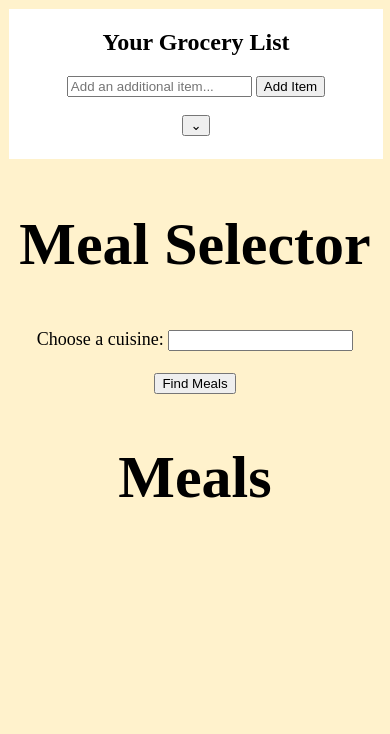
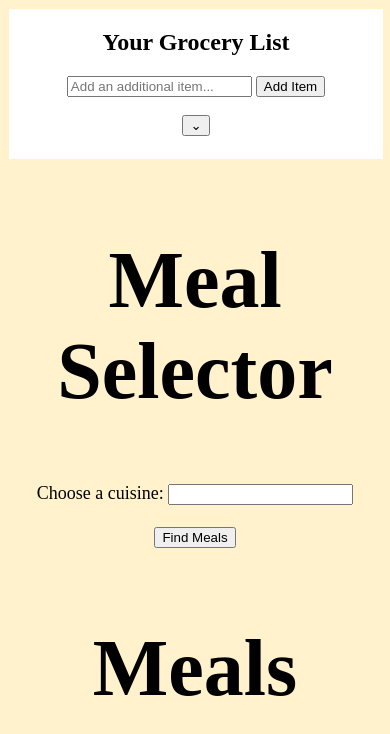
Before and after one commit to sarahjones016/phase-1-project, a plain HTML site: page index.html in a window 390 px wide. Drawn offline with Linux system fonts and the light colour scheme; no server answers.

Commit message:
css updates

```diff
--- a/index.html
+++ b/index.html
@@ -10,7 +10,7 @@
 </head>
 <body>
 
-    <section id="form-section">
+    <section id="tab-section">
         <div id="tab" style="overflow-y:auto">
             <h2>Your Grocery List</h2>
             <form id="listForm">
@@ -25,6 +25,8 @@
             <br>
             <button id="list-button">⌄</button>
         </div>
+    </section>
+    <section id="form-section">
     <div class="mobileSpace"></div>
     <h1 id="header-1">Meal Selector</h1>
     <form id="mealForm">
--- a/style.css
+++ b/style.css
@@ -1,6 +1,11 @@
 h1 {
     text-align: center;
-    font-size: 60px;
+    font-size: 105px;
+    font-family: "Acme";
+    margin-top: 2.5%;
+}
+h2 {
+    font-family: "Acme";
 }
 #mealForm {
     text-align: center;
@@ -8,14 +13,14 @@ h1 {
 }
 body {
     background-color: #FFF2CC;
-    /* font-family: "Charter"; */
+    font-family: "Avenir Next Condensed";
 }
 #tab {
     float: right;
     border: 1px solid #FFF2CC;
     background-color: white;
     width: 22%;
-    height: 4000px;
+    height: 2500px;
     text-align: center;
 }
 .space {
@@ -86,4 +91,8 @@ img {
     #dividerSub {
         width: 20rem;
     }
+    h1 {
+        font-size: 80px;
+        margin-top: 20%;
+    }
 }
```
Lines whose indentation alone changed are shown as unchanged.
